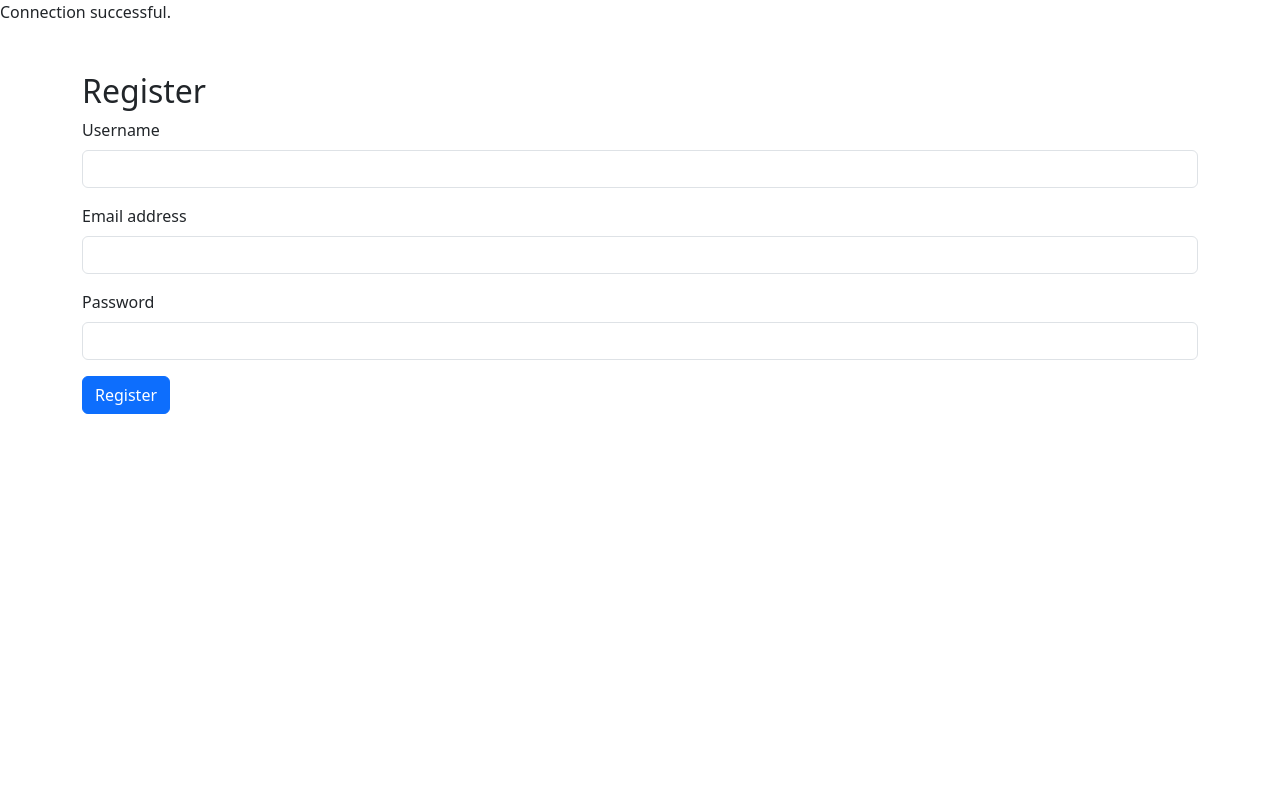
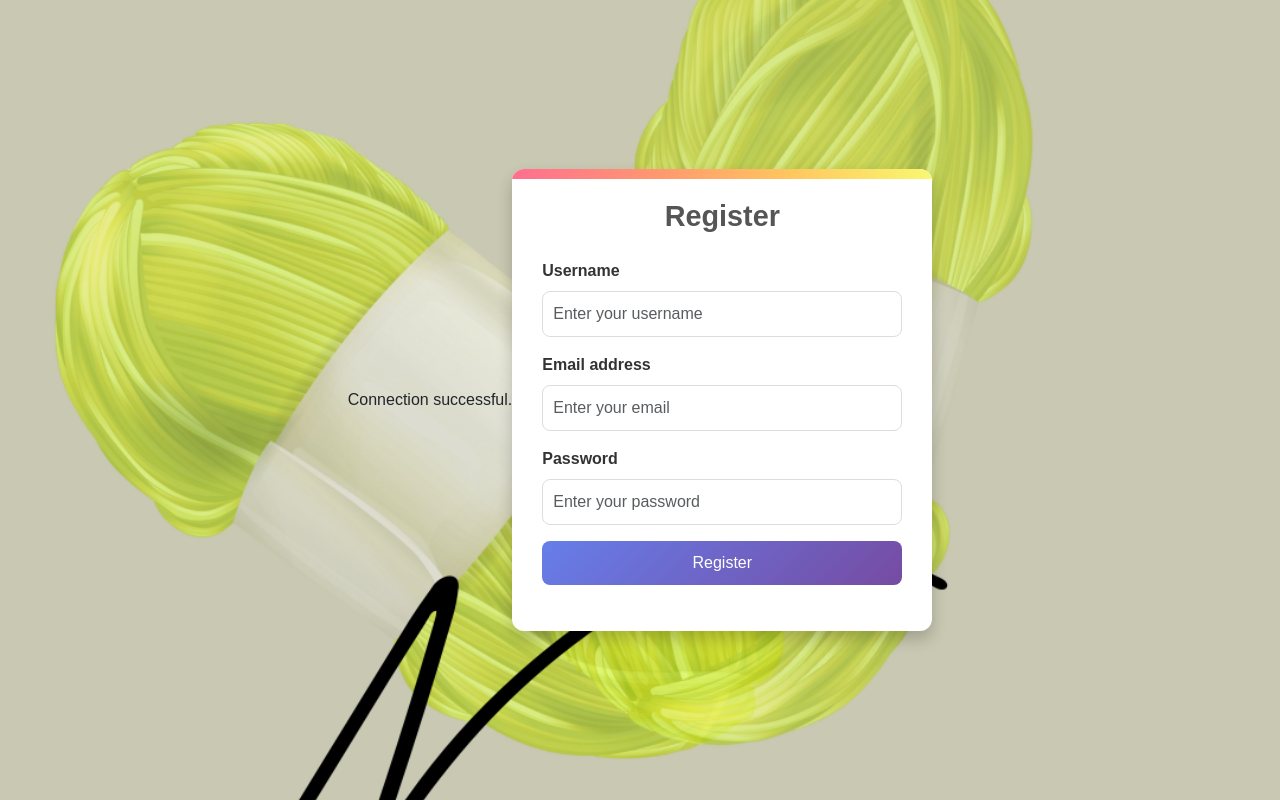
Before and after one commit to Christine-nessy/project, a PHP site: page /register.php in a window 1280 px wide. Run offline with PHP 8.4, Linux system fonts and the light colour scheme; some libraries are stand-ins or nearby versions.

Commit message:
second commit

```diff
--- /dev/null
+++ b/logout.php
@@ -0,0 +1,6 @@
+<?php
+session_start();
+session_destroy();
+header("Location: login_form.php");
+exit;
+?>
--- a/register.php
+++ b/register.php
@@ -27,7 +27,7 @@ function send2FACode($email, $code) {
         $mail->Port = 465;
 
         // Recipients
-        $mail->setFrom('christinemungla16@gmail.com', 'BBIT EXEMPT');
+        $mail->setFrom('christinemungla16@gmail.com', 'HookedByNessy');
         $mail->addAddress($email);
 
         // Content
@@ -70,39 +70,22 @@ if ($_SERVER["REQUEST_METHOD"] == "POST") {
     // Instantiate Database and User class
     $user = new User($db);
 
-    // Store to database
+
+    // // Store to database
     // if ($user->createUser($username, $email, $hashedPassword)) {
-    //     echo "User registered successfully!";
-    //      // Get the user's ID from the database (for 2FA)
-    //      $stmt = $db->getConnection()->prepare("SELECT id FROM users WHERE email = :email");
-    //      $stmt->bindParam(':email', $email);
-    //      $stmt->execute();
-    //      $userId = $stmt->fetch(PDO::FETCH_ASSOC)['id'];
+    //     // Generate 2FA code and send email
+    //     $twoFACode = rand(100000, 999999); // Generate a 6-digit random code
+    //     $user->store2FACode($email, $twoFACode); // Assuming this method stores the code in the DB
 
-    //      // Start 2FA process
-    //      $user->start2FA($userId, $email);
+    //     // Send the code via email
+    //     send2FACode($email, $twoFACode);
 
-    //      // Redirect to the 2FA verification page
-    //      header("Location: verify_2fa.php");
-    //      exit;
+    //     echo "User registered successfully! A 2FA code has been sent to your email.";
+    //     header("Location: verify_2fa.php");
+    //     exit;
     // } else {
     //     echo "Error registering user.";
     // }
-    // Store to database
-    if ($user->createUser($username, $email, $hashedPassword)) {
-        // Generate 2FA code and send email
-        $twoFACode = rand(100000, 999999); // Generate a 6-digit random code
-        $user->store2FACode($email, $twoFACode); // Assuming this method stores the code in the DB
-
-        // Send the code via email
-        send2FACode($email, $twoFACode);
-
-        echo "User registered successfully! A 2FA code has been sent to your email.";
-        header("Location: verify_2fa.php");
-        exit;
-    } else {
-        echo "Error registering user.";
-    }
 
 }
 ?>
@@ -113,35 +96,97 @@ if ($_SERVER["REQUEST_METHOD"] == "POST") {
     <meta name="viewport" content="width=device-width, initial-scale=1.0">
     <title>Registration Form</title>
     <link href="https://cdn.jsdelivr.net/npm/bootstrap@5.3.0-alpha1/dist/css/bootstrap.min.css" rel="stylesheet">
+    <style>
+        body{
+    background: url('./images/Nessy.png') no-repeat center center/cover;
+    min-height: 100vh;
+    display: flex;
+    align-items: center;
+    justify-content: center;
+    font-family: Arial, sans-serif;
+}
+
+        .form-container {
+            background-color: #ffffff;
+            border-radius: 12px;
+            box-shadow: 0 8px 16px rgba(0, 0, 0, 0.2);
+            padding: 30px;
+            max-width: 420px;
+            width: 100%;
+            position: relative;
+            overflow: hidden;
+        }
+        .form-container::before {
+            content: '';
+            position: absolute;
+            top: 0;
+            left: 0;
+            width: 100%;
+            height: 10px;
+            background: linear-gradient(90deg, #ff6f91, #ff9671, #ffc75f, #f9f871);
+        }
+        .form-container h2 {
+            text-align: center;
+            color: #555;
+            margin-bottom: 25px;
+            font-size: 1.8rem;
+            font-weight: bold;
+        }
+        .form-container label {
+            font-weight: bold;
+            color: #333;
+        }
+        .form-container input {
+            border: 1px solid #ddd;
+            border-radius: 8px;
+            padding: 10px;
+        }
+        .form-container input:focus {
+            border-color: #ff9671;
+            box-shadow: 0 0 5px rgba(255, 150, 113, 0.5);
+        }
+        .form-container .btn-primary {
+            background: linear-gradient(135deg, #667eea, #764ba2);
+            border: none;
+            padding: 10px 15px;
+            font-size: 1rem;
+            border-radius: 8px;
+            transition: all 0.3s ease;
+        }
+        .form-container .btn-primary:hover {
+            background: linear-gradient(135deg, #764ba2, #667eea);
+            transform: scale(1.05);
+        }
+        .alert-success {
+            position: absolute;
+            top: -40px;
+            right: 10px;
+            width: auto;
+            padding: 10px 20px;
+            border-radius: 8px;
+            box-shadow: 0 4px 8px rgba(0, 0, 0, 0.2);
+        }
+    </style>
 </head>
 <body>
-    <div class="container mt-5">
+    <div class="form-container">
+
         <h2>Register</h2>
-         <?php
-        // session_start();
-        // if (isset($_SESSION['error'])) {
-        //     echo "<div class='alert alert-danger'>{$_SESSION['error']}</div>";
-        //     unset($_SESSION['error']);
-        // }
-        // if (isset($_SESSION['success'])) {
-        //     echo "<div class='alert alert-success'>{$_SESSION['success']}</div>";
-        //     unset($_SESSION['success']);
-        // }
-        ?>
+
         <form action="register.php" method="POST">
             <div class="mb-3">
                 <label for="username" class="form-label">Username</label>
-                <input type="text" class="form-control" id="username" name="username" required>
+                <input type="text" class="form-control" id="username" name="username" placeholder="Enter your username" required>
             </div>
             <div class="mb-3">
                 <label for="email" class="form-label">Email address</label>
-                <input type="email" class="form-control" id="email" name="email" required>
+                <input type="email" class="form-control" id="email" name="email" placeholder="Enter your email" required>
             </div>
             <div class="mb-3">
                 <label for="password" class="form-label">Password</label>
-                <input type="password" class="form-control" id="password" name="password" required>
+                <input type="password" class="form-control" id="password" name="password" placeholder="Enter your password" required>
             </div>
-            <button type="submit" class="btn btn-primary">Register</button>
+            <button type="submit" class="btn btn-primary w-100">Register</button>
         </form>
     </div>
     <script src="https://cdn.jsdelivr.net/npm/bootstrap@5.3.0-alpha1/dist/js/bootstrap.bundle.min.js"></script>
--- a/user.php
+++ b/user.php
@@ -109,5 +109,24 @@ class User
             return false;
         }
     }
+    public function authenticateUser($email, $password) {
+        $query = "SELECT * FROM " . $this->table . " WHERE email = :email";
+        $stmt = $this->db->getConnection()->prepare($query);
+
+        // Bind parameters
+        $stmt->bindParam(':email', $email);
+
+        // Execute the query
+        $stmt->execute();
+        $user = $stmt->fetch(PDO::FETCH_ASSOC);
+
+        // Check if user exists and verify the password
+        if ($user && password_verify($password, $user['password'])) {
+            return $user; // Return user data if authenticated
+        }
+
+        return false; // Return false if authentication fails
+    }
+
 
 }
```
Also changed, not shown: dashboard.php (added, +66 -0 lines), login.php (added, +85 -0 lines), verify_2fa.php (+59 -5 lines), images/Nessy.png (added).
